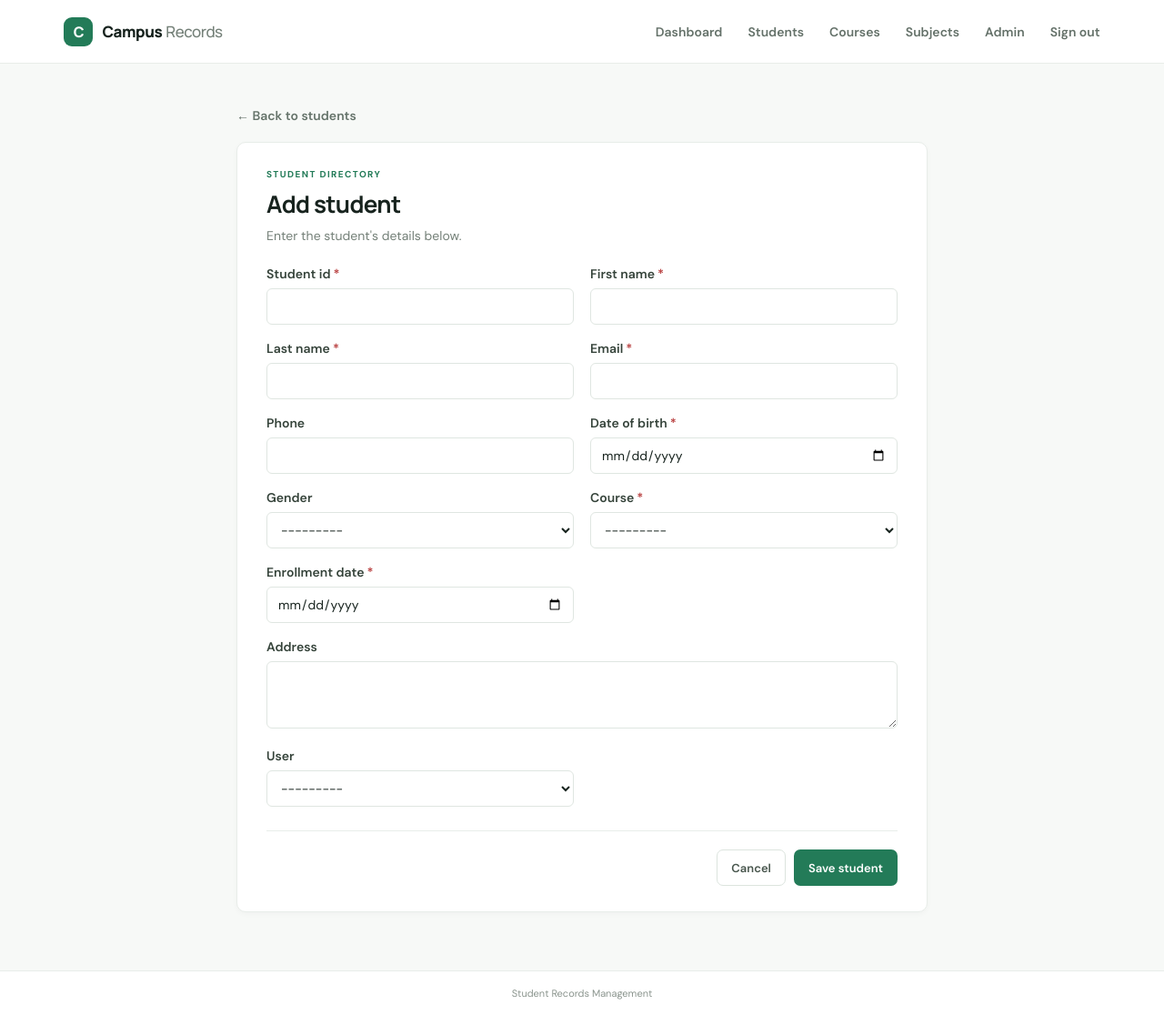
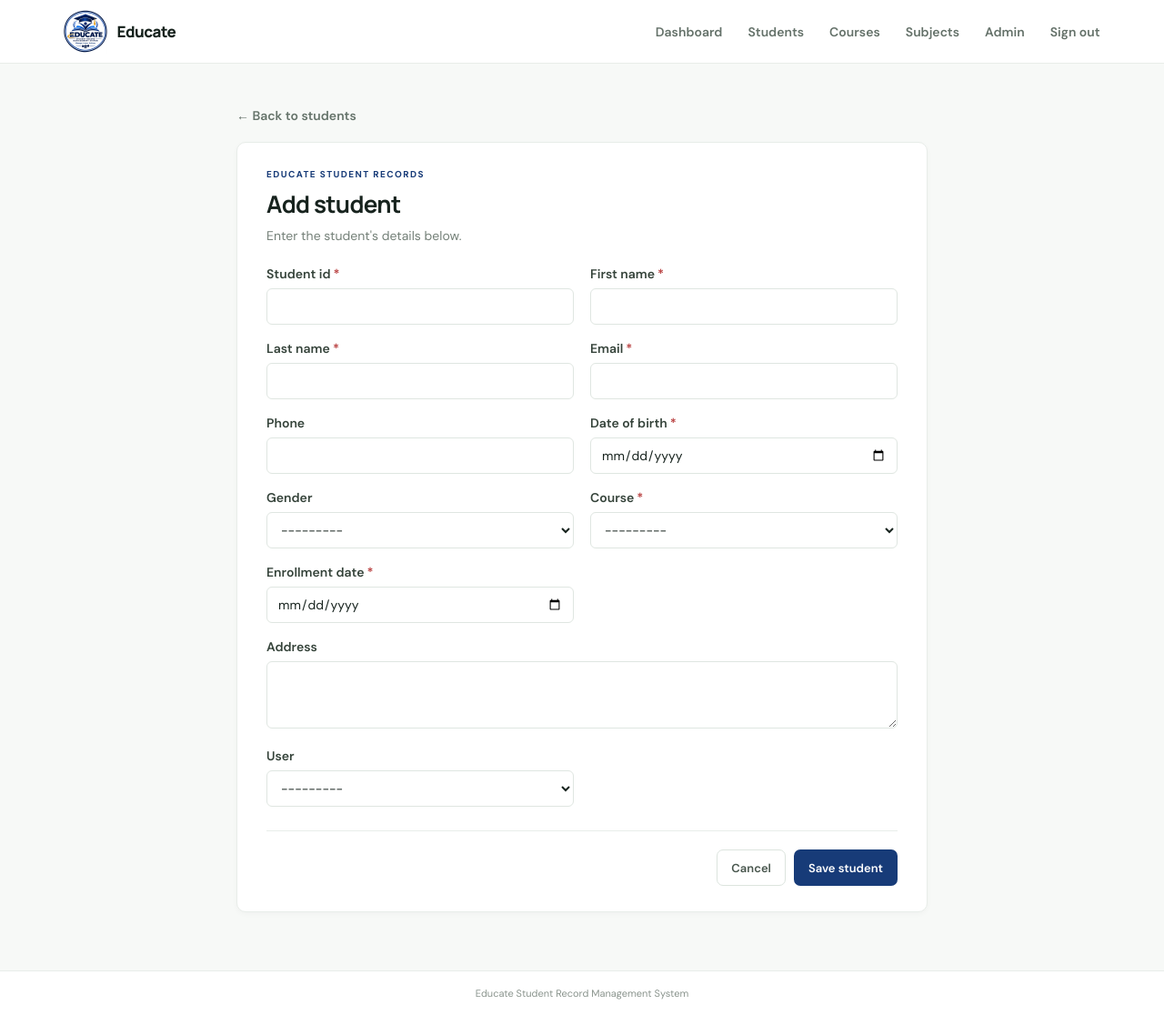
Before and after one commit to ArlyneUdaundo/IT425, a Django app: page /registrar/students/add/ in a window 1280 px wide. Shown: the whole page at 91% size. Run offline with Django 5.2, Linux system fonts and the light colour scheme; the visitor is signed in with stand-in values (Sample User, id 1); data comes from the database, SQL or seed files in the repository; data that the repository does not hold is empty.

Commit message:
feat: rebrand app as Educate
Add the supplied logo and apply Educate branding across the portal, sign-in pages, and project documentation.

Co-authored-by: Copilot <223556219+Copilot@users.noreply.github.com>

```diff
--- a/students/static/students/styles.css
+++ b/students/static/students/styles.css
@@ -5,8 +5,8 @@
   --ink: #17231e;
   --muted: #748078;
   --line: #e8ede9;
-  --green: #237b58;
-  --green-dark: #1b6347;
+  --green: #173b78;
+  --green-dark: #102b5b;
   --canvas: #f7f9f7;
 }
 
@@ -15,8 +15,7 @@ body { margin: 0; background: var(--canvas); color: var(--ink); font-family: "DM
 a { color: inherit; text-decoration: none; }
 .topbar { height: 70px; padding: 0 max(calc((100vw - 1180px) / 2), 5.5vw); display: flex; align-items: center; justify-content: space-between; background: #fff; border-bottom: 1px solid var(--line); }
 .brand { display: flex; align-items: center; gap: 10px; font: 800 17px Manrope, sans-serif; letter-spacing: -.5px; }
-.brand-mark { width: 32px; height: 32px; display: grid; place-items: center; color: white; background: var(--green); border-radius: 9px; font-size: 16px; }
-.brand-light { color: var(--muted); font-weight: 500; margin-left: 4px; }
+.brand-logo { width: 48px; height: 48px; object-fit: contain; }
 nav { display: flex; align-items: center; gap: 28px; color: #647169; font-weight: 600; }
 nav a:hover, .actions a:hover, .back-link:hover { color: var(--green); }
 .logout-form { margin: 0; }
@@ -116,6 +115,7 @@ td { padding: 15px; border-top: 1px solid #eef1ef; color: #526057; white-space:
 
 @media (max-width: 700px) {
   .topbar { height: 62px; padding: 0 18px; }
+  .brand-logo { width: 42px; height: 42px; }
   nav { gap: 16px; }
   .page { padding: 32px 16px 46px; }
   .page-heading { align-items: flex-start; flex-direction: column; }
--- a/students/templates/registration/login.html
+++ b/students/templates/registration/login.html
@@ -5,7 +5,7 @@
 {% block content %}
 <div class="form-page login-page">
   <section class="form-panel">
-    <div class="form-heading"><p class="eyebrow">STUDENT DIRECTORY</p><h1>Sign in</h1><p class="subtitle">Sign in with your staff account to access student records.</p></div>
+    <div class="form-heading"><p class="eyebrow">EDUCATE STUDENT RECORDS</p><h1>Sign in</h1><p class="subtitle">Sign in with your staff account to access student records.</p></div>
     {% if form.errors %}<p class="login-error">Your username or password was incorrect. Please try again.</p>{% endif %}
     <form method="post">
       {% csrf_token %}
--- a/students/templates/students/base.html
+++ b/students/templates/students/base.html
@@ -4,14 +4,15 @@
 <head>
   <meta charset="utf-8">
   <meta name="viewport" content="width=device-width, initial-scale=1">
-  <title>{% block title %}Student records{% endblock %} | Campus</title>
+  <title>{% block title %}Student records{% endblock %} | Educate</title>
+  <link rel="icon" type="image/jpeg" href="{% static 'students/educate-logo.jpg' %}">
   <link rel="stylesheet" href="{% static 'students/styles.css' %}">
 </head>
 <body>
   <header class="topbar">
     <a class="brand" href="{% url 'students:home' %}">
-      <span class="brand-mark">C</span>
-      <span>Campus<span class="brand-light">Records</span></span>
+      <img class="brand-logo" src="{% static 'students/educate-logo.jpg' %}" alt="">
+      <span>Educate</span>
     </a>
     <nav>
       {% if user.is_authenticated %}
@@ -43,6 +44,6 @@
     {% endif %}
     {% block content %}{% endblock %}
   </main>
-  <footer class="footer">Student Records Management</footer>
+  <footer class="footer">Educate Student Record Management System</footer>
 </body>
 </html>
--- a/students/templates/students/student_form.html
+++ b/students/templates/students/student_form.html
@@ -6,7 +6,7 @@
 <div class="form-page">
   <a class="back-link" href="{% url 'students:list' %}">&larr; Back to students</a>
   <section class="form-panel">
-    <div class="form-heading"><p class="eyebrow">STUDENT DIRECTORY</p><h1>{{ page_title }}</h1><p class="subtitle">Enter the student's details below.</p></div>
+    <div class="form-heading"><p class="eyebrow">EDUCATE STUDENT RECORDS</p><h1>{{ page_title }}</h1><p class="subtitle">Enter the student's details below.</p></div>
     <form method="post" novalidate>
       {% csrf_token %}
       {% if form.non_field_errors %}<div class="form-errors">{{ form.non_field_errors }}</div>{% endif %}
```
Also changed, not shown: README.md, students/static/students/educate-logo.jpg (added).
